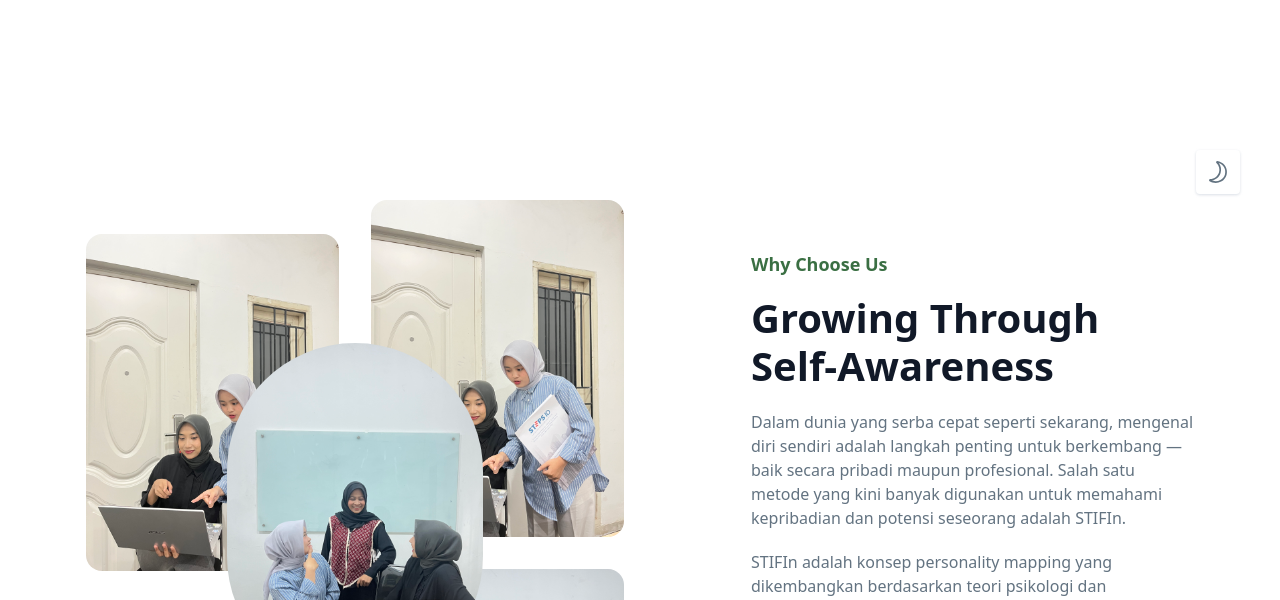
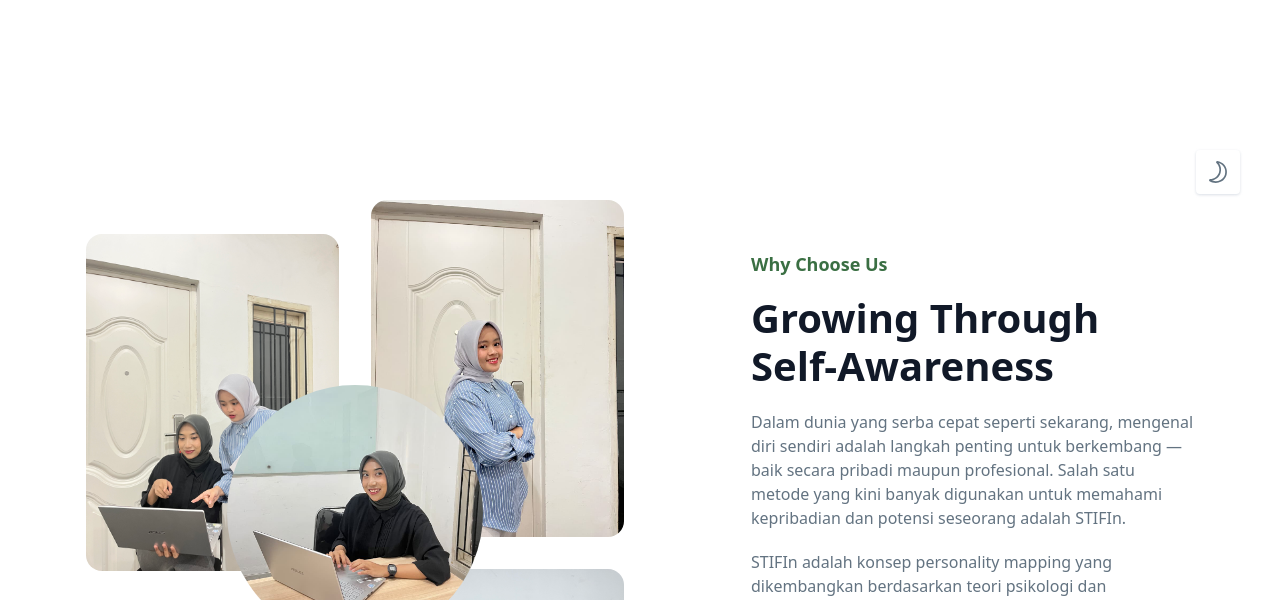
Before and after one commit to RUASERA/STIFIn-LandingPage, a PHP site: page / in a window 1280 px wide. Shown: the part 566-1166 px from the top of the page. Run offline with PHP 8.4, Linux system fonts and the light colour scheme; some libraries are stand-ins or nearby versions.

Commit message:
/ui: update service section images

```diff
--- a/index.php
+++ b/index.php
@@ -366,7 +366,7 @@ session_start();
             <div class="absolute z-10 inset-0 flex items-center justify-center pointer-events-none">
               <div class="w-full flex justify-center">
                 <img
-                  src="src/images/service2.jpg"
+                  src="src/images/service4.jpeg"
                   alt=""
                   class="w-32 sm:w-40 md:w-48 lg:w-56 xl:w-64 rounded-full" />
               </div>
@@ -375,7 +375,7 @@ session_start();
 
             <div class="w-full px-3 sm:px-4 xl:w-1/2 mt-20">
               <div class="py-3 sm:py-4">
-                <img src="src/images/service1.jpg" alt="" class="w-full rounded-2xl" />
+                <img src="src/images/service5.jpeg" alt="" class="w-full rounded-2xl" />
               </div>
               <div class="relative my-4">
                 <img src="src/images/service2.jpg" alt="" class="w-full rounded-2xl" />
```
Also changed, not shown: src/images/service4.jpeg (added), src/images/service5.jpeg (added).
